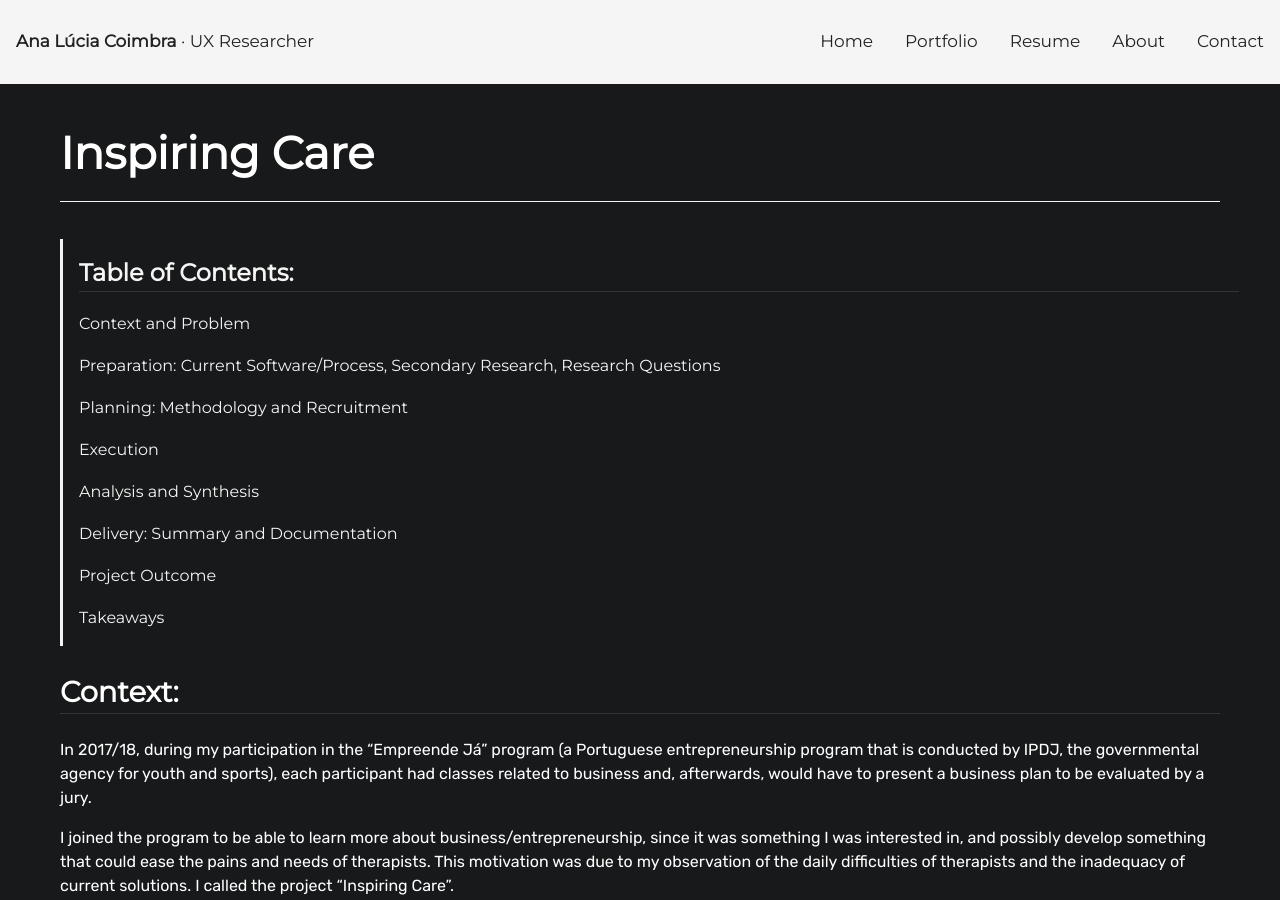
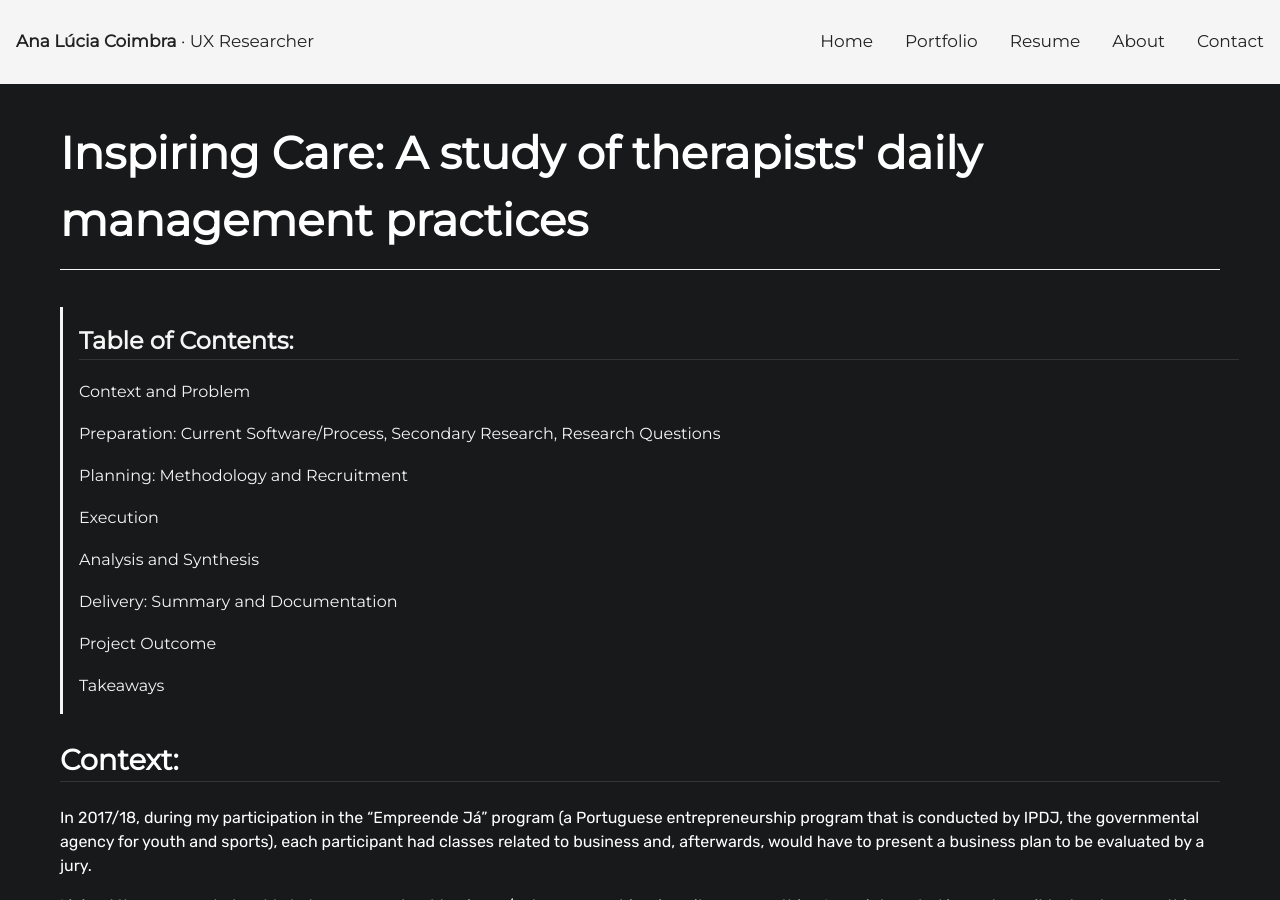
Before and after one commit to analuciacoimbra/analuciacoimbra.github.io, a Jekyll site: the page built from inspiringcare.html, in a window 1280 px wide and 900 px high. Built offline with Jekyll 4.4.1, drawn with Linux system fonts in a browser that asks for light colours.

Commit message:
Update inspiringcare.html

```diff
--- a/inspiringcare.html
+++ b/inspiringcare.html
@@ -3,7 +3,7 @@ layout: default
 ---
 
 <section id="inspiringcare-case">
-  <h1 class="section-start">Inspiring Care</h1>
+  <h1 class="section-start">Inspiring Care: A study of therapists' daily management practices</h1>
   <nav class="toc">
     <h2>Table of Contents:</h2>
     <ul>
```
